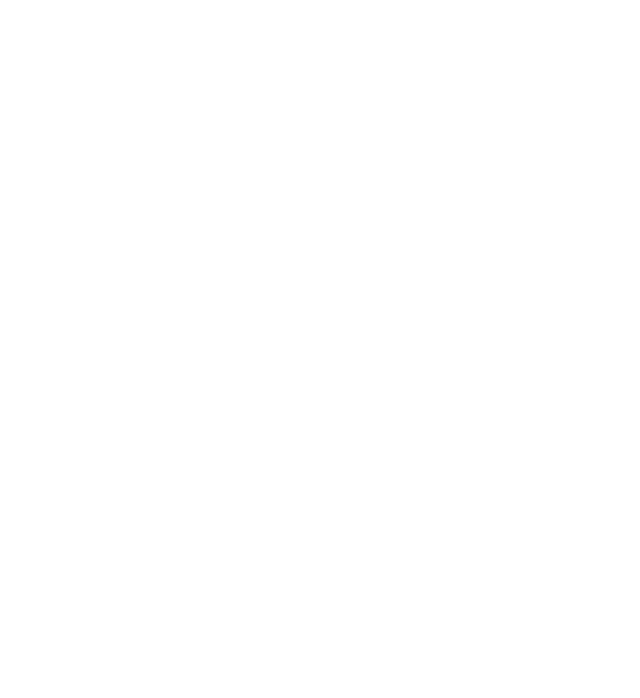
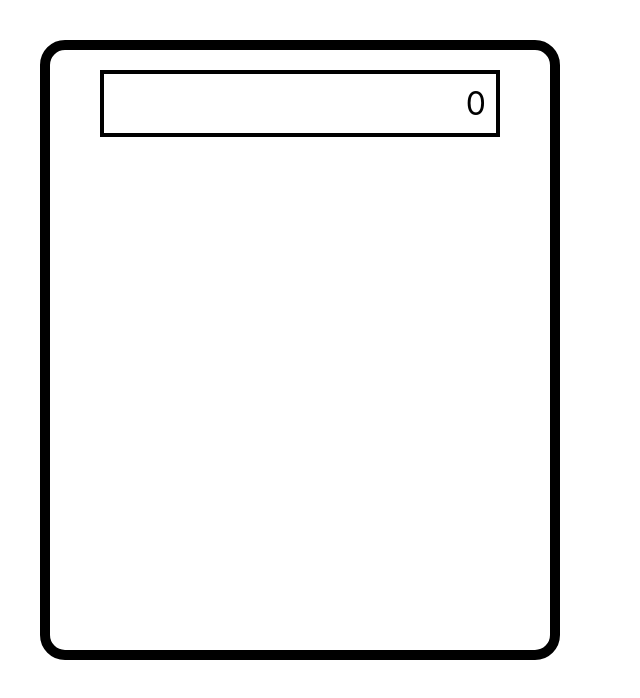
Before and after one commit to ChrisKurz098/reaculator, a React (Create React App) app: page / in a window 1280 px wide. Shown: the top 698 px of the page, without its empty margins (0-640 px from the left). Built offline with nearby package versions, Linux system fonts and the light colour scheme.

Commit message:
Added basic screen component that displas screen state

```diff
--- a/src/App.css
+++ b/src/App.css
@@ -36,3 +36,19 @@
     transform: rotate(360deg);
   }
 }
+
+#calculator{
+  margin: 5vh;
+  width: 500px;
+  height: 600px;
+  border: 10px solid black;
+  border-radius: 25px;
+}
+
+#calcScreen{
+  margin: 20px 50px 20px 50px;
+  padding: 10px;
+  text-align: right;
+  font-size: xx-large;
+  border: 4px solid black;
+}
--- a/src/components/Calculator/Parts/Screen.js
+++ b/src/components/Calculator/Parts/Screen.js
@@ -0,0 +1,7 @@
+const Screen = ({screenState}) => {
+    return (
+        <p id="calcScreen" >{screenState}</p>
+    )
+}
+
+export default Screen;
--- a/src/components/Calculator/index.js
+++ b/src/components/Calculator/index.js
@@ -1,7 +1,16 @@
+import React, { useState, useEffect, useRef } from "react";
+import Screen from "./Parts/Screen";
+import Button from "./Parts/Button";
+
 const Calulator = () => {
+
+    const [screenState,setScreenState] = useState([0])
+
     return(
-        <div id="calulator">
-
+        <div id="calculator">
+            <Screen
+                screenState = {screenState}
+            />
         </div>
     )
 }
```
Also changed, not shown: src/index.css (line endings or trailing spaces).
